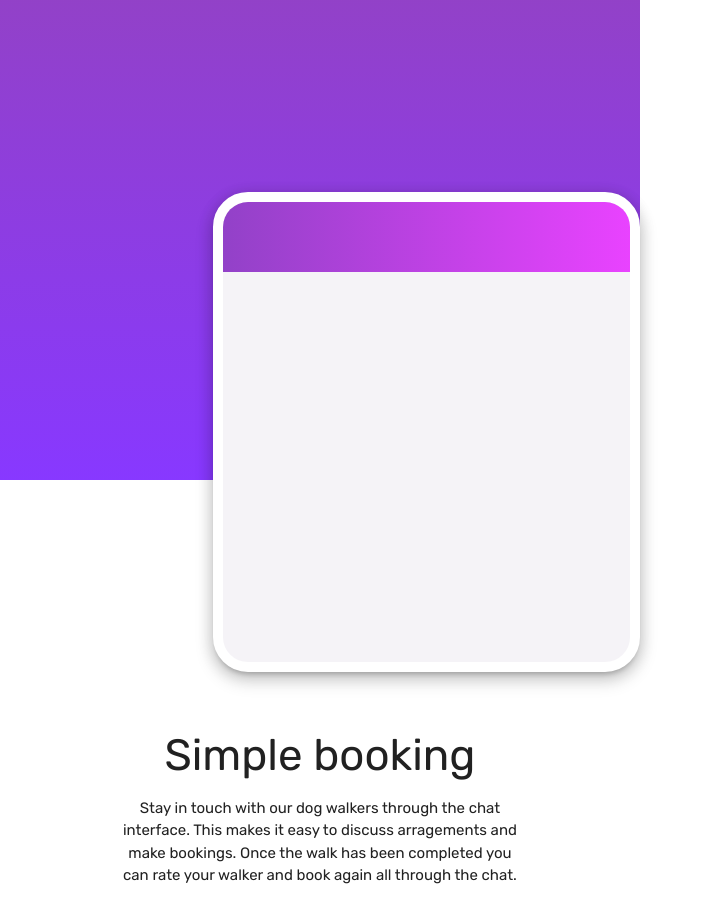
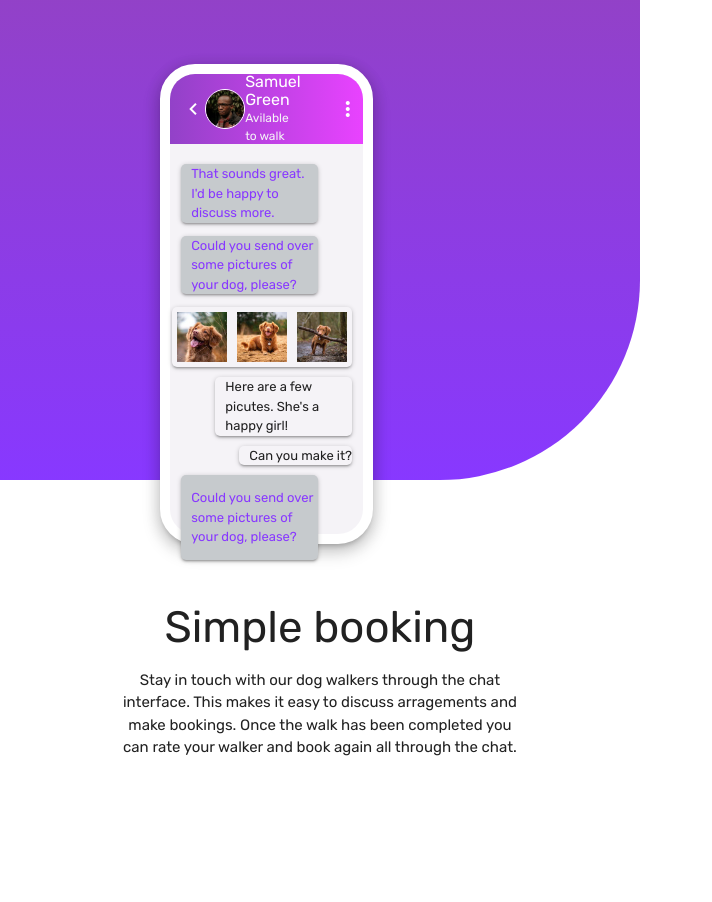
Before and after one commit to diegopagini/Chat-App-Frontend-Mentor_JS, a plain HTML site: page index.html in a window 1280 px wide. Shown: the whole page, without its empty margins (0-712 px from the left). After the commit the page ends 800 px from the top, so only its background shows below. Drawn offline with nearby package versions, Linux system fonts and the light colour scheme.

Commit message:
casi listo el diseño, hermoso va quedando

```diff
--- a/index.html
+++ b/index.html
@@ -10,6 +10,9 @@
 
   <link href="https://fonts.googleapis.com/css2?family=Rubik:wght@400;500;700&display=swap" rel="stylesheet">
 
+  <link href="https://fonts.googleapis.com/icon?family=Material+Icons" rel="stylesheet">
+
+
   <link rel="stylesheet" href="style.css">
 
   <title>Frontend Mentor Challenge</title>
@@ -18,14 +21,42 @@
 <body>
   <div class="background"></div>
   <div class="row">
-    <div class="col s8 m5 l4 cell z-depth-3">
+    <div class="col s9 m6 l3 xl2 cell z-depth-3">
       <div class="row">
-        <div class="col s12 header"></div>
+        <div class="col s12 header valign-wrapper">
+          <i class="material-icons" style="color:white">chevron_left</i>
+          <img src="./images/avatar.jpg" alt="avatar" class="avatar">
+          <div class="name-container">
+            <h5>Samuel Green</h5>
+            <p>Avilable to walk</p>
+          </div>
+          <i class="material-icons more right" style="color:white">more_vert</i>
+        </div>
+      </div>
+      <div class="chat-container z-depth-1">
+        <p>That sounds great. I'd be happy to discuss more.</p>
+      </div>
+      <div class="chat-container z-depth-1">
+        <p>Could you send over some pictures of your dog, please?</p>
+      </div>
+      <div class="chat-container-img z-depth-1 valign-wrapper right">
+        <img src="./images/dog-image-1.jpg" alt="dog">
+        <img src="./images/dog-image-2.jpg" alt="dog">
+        <img src="./images/dog-image-3.jpg" alt="dog">
+      </div>
+      <div class="chat-container-response z-depth-1 left-align right">
+        <p>Here are a few picutes. She's a happy girl!</p>
+      </div>
+      <div class="chat-container-response z-depth-1 left-align right">
+        <p>Can you make it?</p>
+      </div>
+      <div class="chat-container left z-depth-1">
+        <p>Could you send over some pictures of your dog, please?</p>
       </div>
     </div>
   </div>
   <div class="row">
-    <div class="col s10 m5 l4 center">
+    <div class="col s10 m6 l3 xl4 center">
       <h3>Simple booking</h3>
       <p>Stay in touch with our dog walkers through the chat interface. This makes it easy to discuss arragements and make bookings. Once the walk has been completed you can rate your walker and book again all through the chat.</p>
     </div>
--- a/style.css
+++ b/style.css
@@ -27,10 +27,10 @@ body {
   border-bottom-right-radius: 200px;
 }
 
-.col.s8.cell {
+.col.s9.cell {
   position: relative;
-  margin-left: 16.66%;
-  margin-top: 15%;
+  margin-left: 12.495%;
+  margin-top: 5%;
   height: 60vh;
   border: 10px solid var(--white);
   border-radius: 35px;
@@ -48,4 +48,73 @@ body {
   border-top-left-radius: 25px;
   border-top-right-radius: 25px;
   background: linear-gradient(to right, var(--moderate-violet), var(--light-magenta));
+  display: flex;
+  justify-content: space-between;
 }
+
+.avatar {
+  width: 40px;
+  height: 40px;
+  border: 1px solid white;
+  border-radius: 50%;
+}
+
+.name-container {
+  color: var(--white);
+  display: flex;
+  flex-direction: column;
+}
+
+.name-container h5 {
+  font-size: 16px;
+  margin: 0;
+  margin-right: 20px;
+}
+
+.name-container p {
+  font-size: 12px;
+  margin: 0;
+  margin-right: 20px;
+  color: var(--light-grayish-violet);
+}
+
+.chat-container {
+  background-color: var(--grayish-blue);
+  width: auto;
+  max-width: 80%;
+  border-radius: 5px;
+  color: var(--light-violet);
+  font-size: 13px;
+}
+
+.chat-container p {
+  margin-left: 10px;
+}
+
+.chat-container-response {
+  width: auto;
+  border-radius: 5px;
+  font-size: 13px;
+  max-width: 80%;
+  margin-bottom: 10px;
+}
+
+.chat-container-response p {
+  margin: 0;
+  margin-left: 10px;
+}
+
+.chat-container-img {
+  display: flex;
+  justify-content: space-between;
+  width: auto;
+  border-radius: 5px;
+
+  margin-bottom: 10px;
+}
+
+.chat-container-img img {
+  width: 50px;
+  height: 50px;
+  margin: 5px;
+}
```
